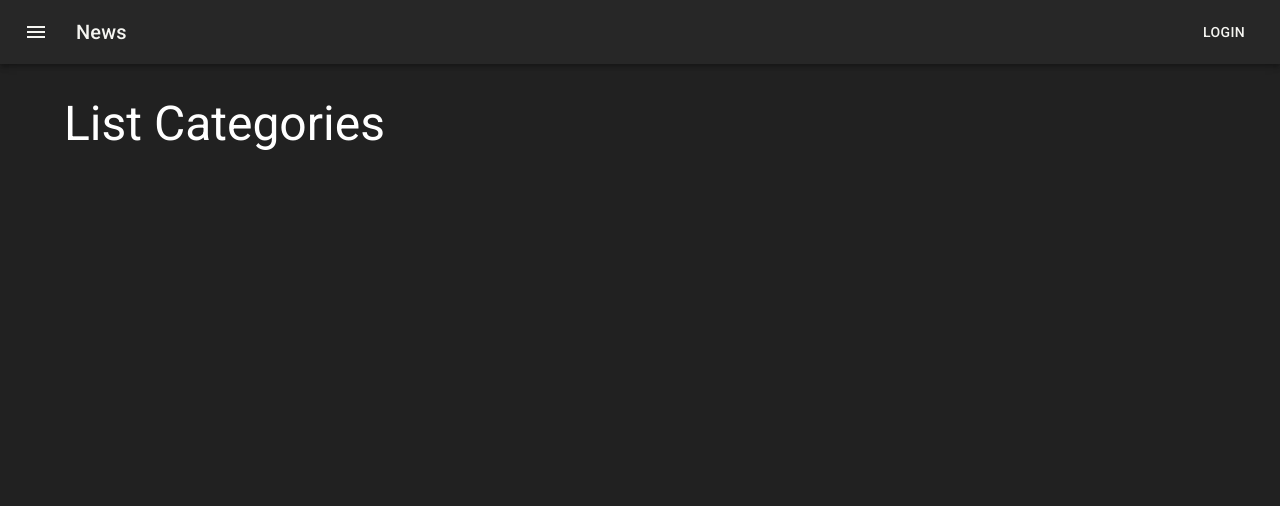
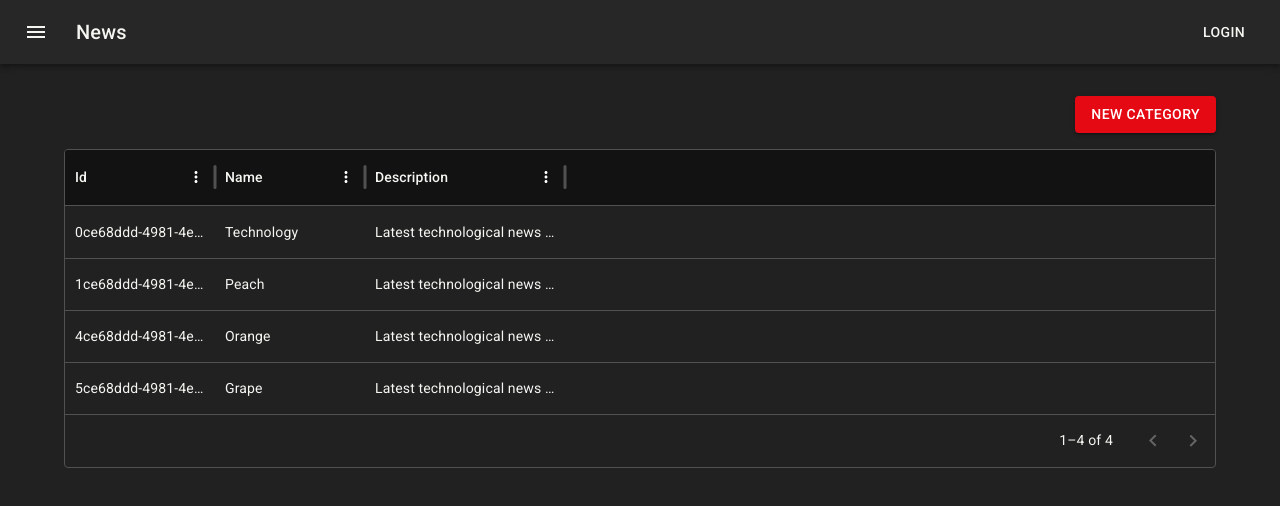
Before and after one commit to vaguiiinho/admin-videos-react, a React (Create React App) app: page /categories in a window 1280 px wide. Shown: the top 506 px of the page. Built offline with nearby package versions, Linux system fonts and the light colour scheme.

Commit message:
criando dataGrid da listagem de categoria

```diff
--- a/package.json
+++ b/package.json
@@ -8,6 +8,7 @@
     "@fontsource/roboto": "^5.1.0",
     "@mui/icons-material": "^6.1.8",
     "@mui/material": "^6.1.8",
+    "@mui/x-data-grid": "^7.22.3",
     "@reduxjs/toolkit": "^1.9.7",
     "@testing-library/jest-dom": "^5.17.0",
     "@testing-library/react": "^13.4.0",
--- a/src/features/categories/CategoryList.tsx
+++ b/src/features/categories/CategoryList.tsx
@@ -1,11 +1,41 @@
-import { Typography, Box } from "@mui/material";
+import { Box, Button } from "@mui/material";
+import { DataGrid, GridColDef, GridRowsProp } from '@mui/x-data-grid';
+import { Link } from "react-router-dom";
+import { useAppSelector } from "../../app/hooks";
+import { selectorCategories } from "./categorySlice";
+
 
 export function CategoryList() {
+    const categories = useAppSelector(selectorCategories);
+
+    const rows: GridRowsProp = categories.map((category) => ({
+        id: category.id,
+        name: category.name,
+        description: category.description
+    }))
+
+    const columns: GridColDef[] = [
+        { field: 'id', headerName: 'Id', width: 150 },
+        { field: 'name', headerName: 'Name', width: 150 },
+        { field: 'description', headerName: 'Description', width: 200 },
+    ];
+
     return (
-        <Box>
-            <Typography variant="h3" component="h1">
-                List Categories
-            </Typography>
+        <Box maxWidth="lg" sx={{ my: 4 }}>
+            <Box display="flex" justifyContent="end">
+                <Button
+                    variant="contained"
+                    color="secondary"
+                    component={Link}
+                    to="/categories/create"
+                    style={{ marginBottom: "1rem" }}
+                >
+                    New Category
+                </Button>
+            </Box>
+            <div style={{ height: '100%', width: '100%' }}>
+                <DataGrid pagination pageSizeOptions={[2, 5, 10, 50]} rows={rows} columns={columns} />
+            </div>
         </Box>
     )
 }
--- a/src/features/categories/categorySlice.ts
+++ b/src/features/categories/categorySlice.ts
@@ -1,4 +1,5 @@
 import { createSlice } from "@reduxjs/toolkit";
+import { RootState } from "../../app/store";
 
 interface Category {
 
@@ -34,10 +35,14 @@
     name: "categories",
     initialState,
     reducers: {
-        createCategory: (state, action) => {},
-        listCategory: (state, action) => {},
-        updateCategory: (state, action) => {},
+        createCategory: (state, action) => { },
+        listCategory: (state, action) => { },
+        updateCategory: (state, action) => { },
     }
 })
 
+// Selectors
+
+export const selectorCategories = (state: RootState) => state.categories
+
 export default categoriesSlice.reducer
```
Also changed, not shown: 1 other file (tests, documents, lock files or other folders).
